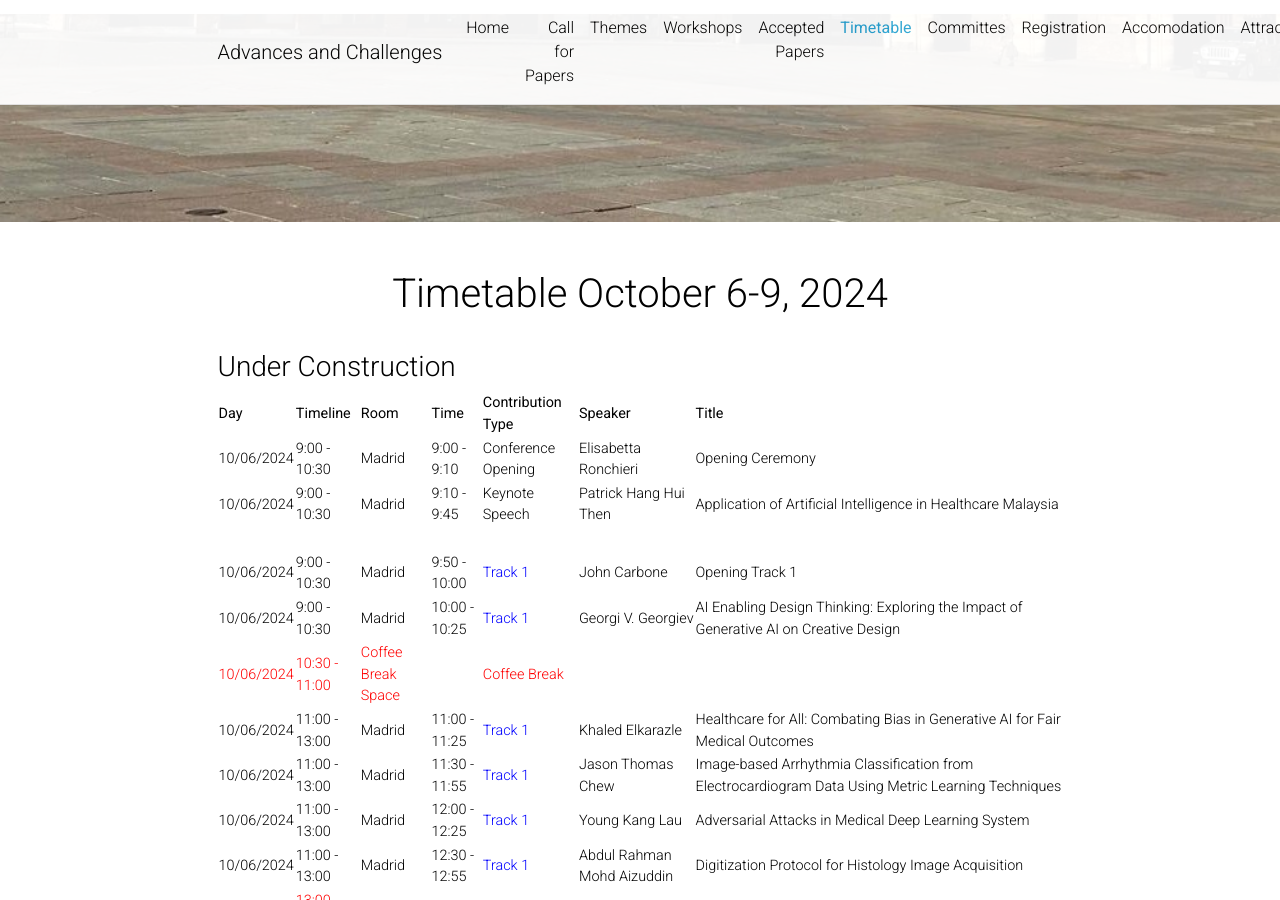
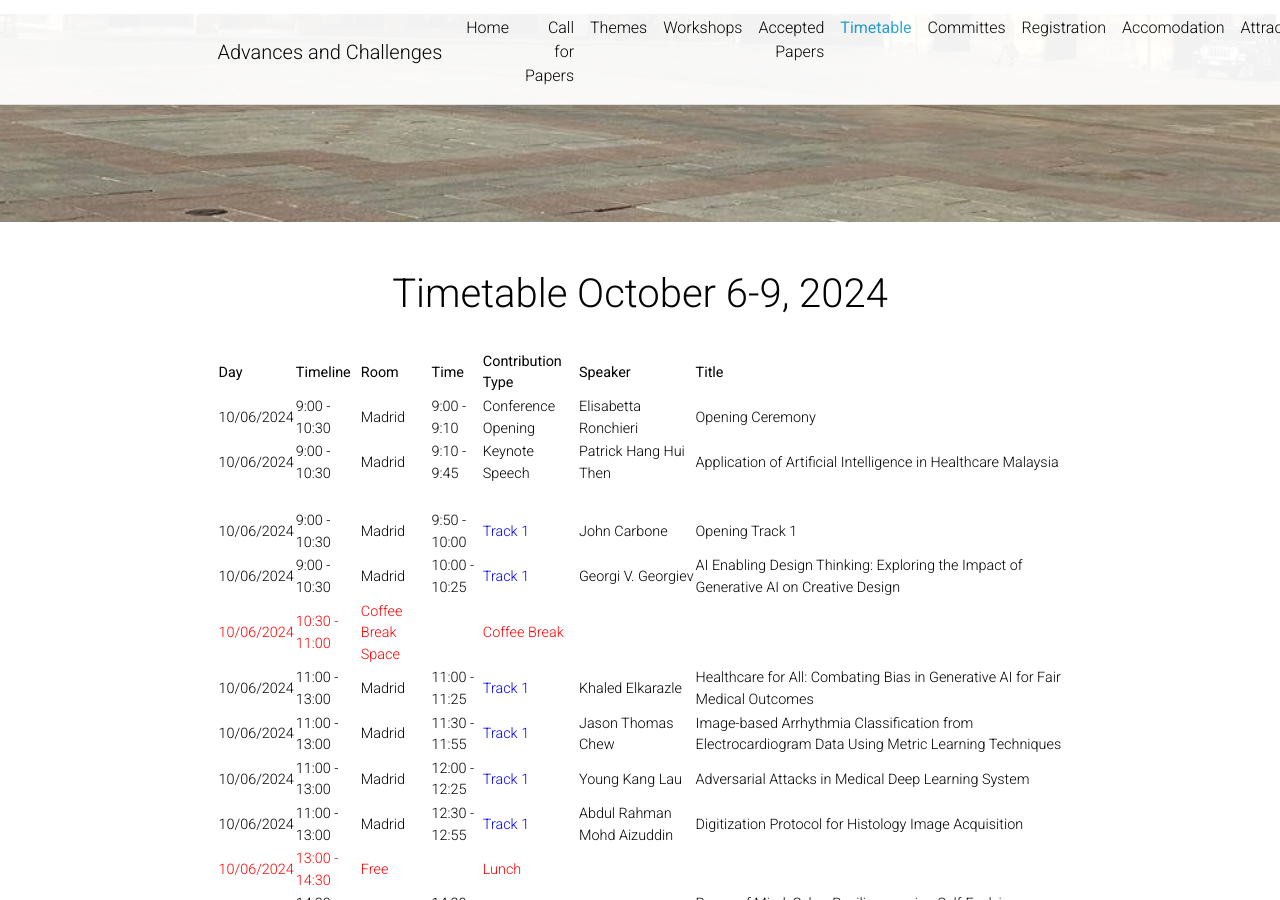
Before and after one commit to GenAI4DPS/advances-challenges, a Jekyll site: the page built from _pages/timetable.md, in a window 1280 px wide and 900 px high. Built offline with Jekyll 4.4.1, drawn with Linux system fonts in a browser that asks for light colours; comment, search, counter and statistics services are not loaded; a style sheet for code colours, icons or effects is not loaded.

Commit message:
Update timetable.md

```diff
--- a/_pages/timetable.md
+++ b/_pages/timetable.md
@@ -7,8 +7,6 @@ description:
 nav: true
 nav_order: 6
 ---
-
-### Under Construction
 
 Day | Timeline | Room | Time | Contribution Type | Speaker | Title
 ---|---|---|---|---|---|---
```
